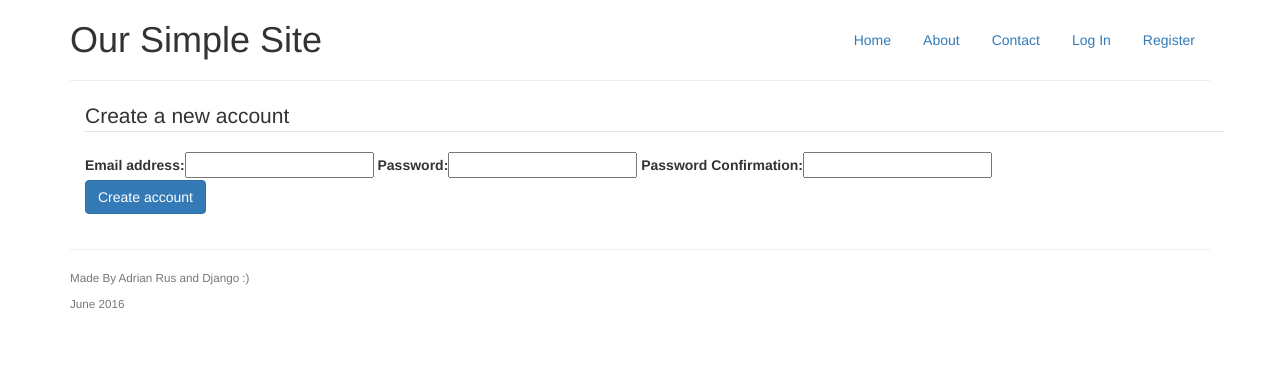
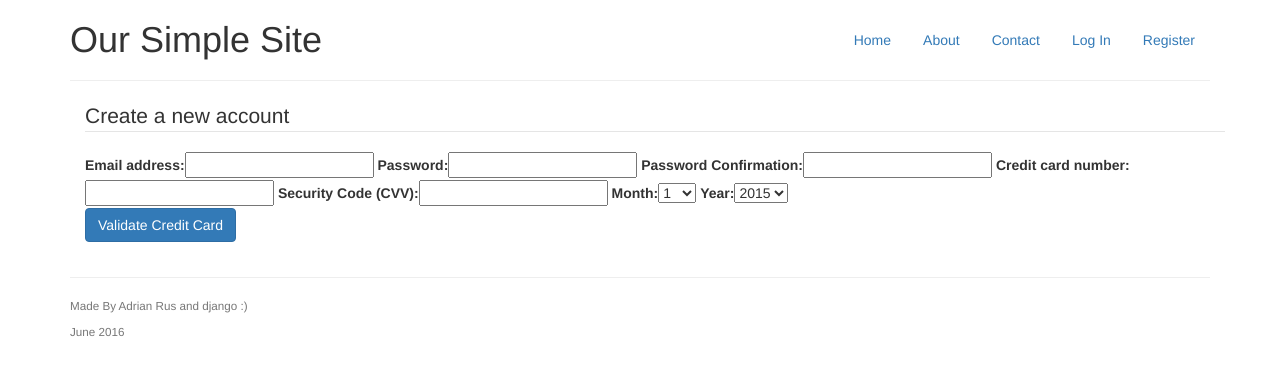
Before and after one commit to adrian-rus/Django-authentication-app, a Django app: page /register/ in a window 1280 px wide. Shown: the top 375 px of the page. Run offline with Django 3.2, Linux system fonts and the light colour scheme; some libraries are stand-ins or nearby versions.

Commit message:
Stripe unique payment added.

```diff
--- a/accounts/forms.py
+++ b/accounts/forms.py
@@ -6,6 +6,14 @@ from django.utils import timezone, timesince
 
 
 class UserRegistrationForm(UserCreationForm):
+    MONTH_CHOICES = [(i,i,) for i in xrange(1, 12)]
+    YEAR_CHOICES = [(i,i,) for i in xrange(2015, 2036)]
+
+    credit_card_number = forms.CharField(label='Credit card number')
+    cvv = forms.CharField(label='Security Code (CVV)')
+    expiry_month = forms.ChoiceField(label='Month', choices=MONTH_CHOICES)
+    expiry_year = forms.ChoiceField(label='Year', choices=YEAR_CHOICES)
+    stripe_id = forms.CharField(widget=forms.HiddenInput)
     password1 = forms.CharField(
         label='Password',
         widget=forms.PasswordInput
@@ -18,7 +26,7 @@ class UserRegistrationForm(UserCreationForm):
 
     class Meta:
         model = User
-        fields = ['email', 'password1', 'password2']
+        fields = ['email', 'password1', 'password2', 'stripe_id']
         exclude = ['username']
 
     def clean_password2(self):
--- a/accounts/models.py
+++ b/accounts/models.py
@@ -26,4 +26,6 @@ class AccountUserManager(UserManager):
 class User(AbstractUser):
     # now that we've abstracted this class we can add any
     # number of custom attribute to our user class
+
+    stripe_id = models.CharField(max_length=40, default='')
     objects = AccountUserManager()
--- a/accounts/views.py
+++ b/accounts/views.py
@@ -4,28 +4,44 @@ from accounts.forms import UserRegistrationForm, UserLoginForm
 from django.core.urlresolvers import reverse
 from django.template.context_processors import csrf
 from django.contrib.auth.decorators import login_required
+from django.conf import settings
+import datetime
+import stripe
+
+stripe.api_key = settings.STRIPE_SECRET
 
 
-# Create your views here.
 def register(request):
     if request.method == 'POST':
         form = UserRegistrationForm(request.POST)
         if form.is_valid():
-            form.save()
-
+            try:
+                customer = stripe.Charge.create(
+                    amount=100,
+                    currency="EUR",
+                    description=form.cleaned_data['email'],
+                    card=form.cleaned_data['stripe_id'],
+                )
+            except stripe.error.CardError, e:
+                messages.error(request, "Your card was declined!")
+            if customer.paid:
+                form.save()
             user = auth.authenticate(email=request.POST.get('email'),
                                      password=request.POST.get('password1'))
-
             if user:
-                messages.success(request, 'You have succesfully registered')
+                auth.login(request, user)
+                messages.success(request, "You have successfully registered")
                 return redirect(reverse('profile'))
             else:
-                messages.error(request, 'Unable to log you in at this time!')
+                messages.error(request, "unable to log you in at this time!")
+        else:
+            messages.error(request, "We were unable to take a payment with that card!")
 
     else:
+        today = datetime.date.today()
         form = UserRegistrationForm()
 
-    args = {'form': form}
+    args = {'form': form, 'publishable': settings.STRIPE_PUBLISHABLE}
     args.update(csrf(request))
 
     return render(request, 'register.html', args)
--- a/auth_demo/settings.py
+++ b/auth_demo/settings.py
@@ -123,6 +123,9 @@ USE_TZ = True
 # https://docs.djangoproject.com/en/1.9/howto/static-files/
 
 STATIC_URL = '/static/'
+STATICFILES_DIRS =(
+    os.path.join(BASE_DIR, "static"),
+)
 
 AUTH_USER_MODEL = 'accounts.User'
 
@@ -130,3 +133,6 @@ AUTHENTICATION_BACKENDS = (
     'django.contrib.auth.backends.ModelBackend',
     'accounts.backends.EmailAuth',
 )
+
+STRIPE_PUBLISHABLE = os.getenv('STRIPE_PUBLISHABLE', '<put in your own stripe key>')
+STRIPE_SECRET = os.getenv('STRIPE_SECRET', '<<put in your own stripe key>')
--- /dev/null
+++ b/static/js/stripe.js
@@ -0,0 +1,27 @@
+$(function(){
+    $('#register-form').submit(function () {
+        var form = this;
+        var card = {
+            number: $('#id_credit_card_number').val(),
+            expMonth: $('#id_expiry_month').val(),
+            expYear: $('#id_expiry_year').val(),
+            cvc: $('#id_cvv').val()
+        };
+
+        $('#validate_card_btn').attr('disabled', true);
+            Stripe.createToken(card, function (status, response) {
+                if (status === 200) {
+                    console.log(status, response);
+                    $('#credit-card-errors').hide();
+                    $('#id_stripe_id').val(response.id);
+                    form.submit();
+                } else {
+                    $('#stripe-error-message').text(response.error.message);
+                    $('#credit-card-errors').show();
+                    $('#validate_card_btn').attr('disabled', false);
+                }
+        });
+        return false;
+
+    });
+});
--- a/templates/base.html
+++ b/templates/base.html
@@ -9,6 +9,9 @@
     <meta name="author" content="">
     <link rel="stylesheet" href="https://cdnjs.cloudflare.com/ajax/libs/bootswatch/3.3.6/cerulean/bootstrap.min.css">
     <link rel="stylesheet" href="{% static "css/style.css" %}">
+    <script src="https://cdnjs.cloudflare.com/ajax/libs/jquery/3.0.0-alpha1/jquery.min.js"></script>
+    <script src="https://cdnjs.cloudflare.com/ajax/libs/twitter-bootstrap/4.0.0-alpha/js/bootstrap.min.js"></script>
+    {% block head_js %}{% endblock %}
 </head>
 <body>
 <div class="container">
@@ -45,14 +48,9 @@
    </div>
    <hr>
    <div class="footer text-muted" style="font-size: smaller">
-       <p>Made By Adrian Rus and Django :)</p>
+       <p>Made By Adrian Rus and django :)</p>
        <p> June 2016 </p>
    </div>
 </div>
 </body>
-
-<!-- script references -->
-<script src="https://cdnjs.cloudflare.com/ajax/libs/jquery/3.0.0-alpha1/jquery.min.js"></script>
-<script src="https://cdnjs.cloudflare.com/ajax/libs/twitter-bootstrap/4.0.0-alpha/js/bootstrap.min.js">
-</script>
 </html>
--- a/templates/register.html
+++ b/templates/register.html
@@ -1,12 +1,30 @@
 {% extends 'base.html' %}
 {% load bootstrap_tags %}
+{% load staticfiles %}
+
+{%  block head_js %}
+    <script src="https://js.stripe.com/v2/" type="text/javascript"></script>
+  <script type="text/javascript">
+      //<![CDATA[
+      Stripe.publishableKey = '{{ publishable }}';
+      //]]>
+  </script>
+  <script type="text/javascript" src="{% static "js/stripe.js" %}"></script>
+
+{% endblock %}
+
 {% block content %}
-    <form role="form" method="post" action="{% url 'register' %}">
+    <form role="form" method="post"  id="register-form" action="{% url 'register' %}">
+        <div id="credit-card-errors" style="display: none">
+            <div class="alert-message block-message error" id="stripe-error-message">
+
+            </div>
+        </div>
         <legend> Create a new account</legend>
         {%  csrf_token %}
         {{ form | as_bootstrap }}
         <div class="form-group">
-            <button type="submit" class="btn btn-primary"> Create account </button>
+            <input id="validate_card_btn" name="commit" type="submit" value="Validate Credit Card" class="btn btn-primary"> </input>
         </div>
     </form>
 {% endblock %}
```
Also changed, not shown: README.md, accounts/migrations/0002_user_stripe_id.py (added), db.sqlite3.
